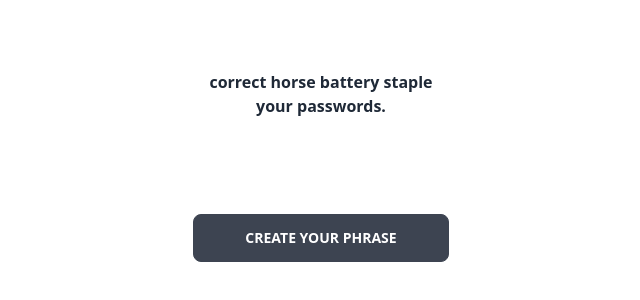
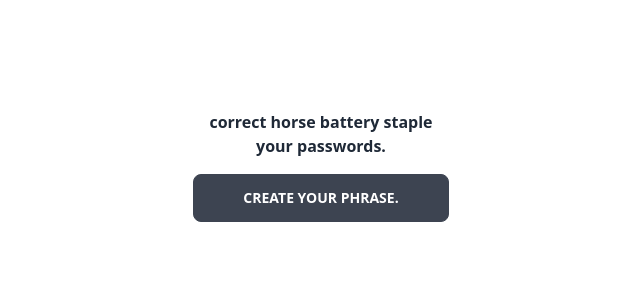
Before and after one commit to jackkslash/4Pass, a React (Vite) app: page /#/ in a window 1280 px wide. Shown: the part 264-564 px from the top of the page, without its empty margins (319-959 px from the left). Built offline with nearby package versions, Linux system fonts and the light colour scheme.

Commit message:
Added react routers hash router with link to next page

```diff
--- a/package.json
+++ b/package.json
@@ -11,7 +11,8 @@
   "dependencies": {
     "daisyui": "^2.46.1",
     "react": "^18.2.0",
-    "react-dom": "^18.2.0"
+    "react-dom": "^18.2.0",
+    "react-router-dom": "^6.6.1"
   },
   "devDependencies": {
     "@types/react": "^18.0.26",
--- a/src/App.tsx
+++ b/src/App.tsx
@@ -1,18 +1,23 @@
+import { BrowserRouter, Navigation, Routes, Route, HashRouter } from 'react-router-dom'
+import Home from './pages/home'
+import Intro from './pages/intro'
 import './index.css'
+
 
 function App() {
   return (
-    <div className="flex flex-col items-center justify-center h-screen font-bold min-w-[400px] min-h-[600px] space-y-24">
-      <div className='flex flex-col items-center justify-center'>
-        <h1 className='pt-4 text-white text-xl'>4Pass</h1>
-      <p className='pt-4'>correct horse battery staple</p>
-      <p>your passwords.</p>
-      </div>
-      <div>
-        <button className='btn btn-wide'>Create your phrase</button>
-      </div>
+    <div className='min-w-[400px] min-h-[600px] space-y-24'>
+      <HashRouter>
+        <Routes>
+         <Route path="/" element={<Home />}/>
+         <Route path="/intro" element={<Intro />}/>
+         <Route/>
+        </Routes>
+      </HashRouter>
+    </div>
 
-    </div>
+
+
   )
 }
 
--- a/src/main.tsx
+++ b/src/main.tsx
@@ -4,7 +4,5 @@ import App from './App'
 import './index.css'
 
 ReactDOM.createRoot(document.getElementById('root') as HTMLElement).render(
-  <React.StrictMode>
-    <App />
-  </React.StrictMode>,
+<App />
 )
--- /dev/null
+++ b/src/pages/home.tsx
@@ -0,0 +1,19 @@
+import React from 'react'
+import { Link } from 'react-router-dom'
+
+const home = () => {
+  return (
+    <div className="flex flex-col items-center justify-center h-screen font-bold">
+      <div className='flex flex-col items-center justify-center'>
+        <h1 className='pt-4 text-white text-xl'>4Pass</h1>
+        <p className='pt-4'>correct horse battery staple</p>
+        <p>your passwords.</p>
+      </div>
+      <div className='pt-4'>
+        <Link to={'/intro'} className='btn btn-wide'>Create your phrase.</Link>
+      </div>
+    </div>
+  )
+}
+
+export default home
--- /dev/null
+++ b/src/pages/intro.tsx
@@ -0,0 +1,9 @@
+import React from 'react'
+
+const intro = () => {
+  return (
+    <div className='flex flex-col items-center justify-center text-white text-xl'>intro</div>
+  )
+}
+
+export default intro
```
Also changed, not shown: 1 other file (tests, documents, lock files or other folders).
